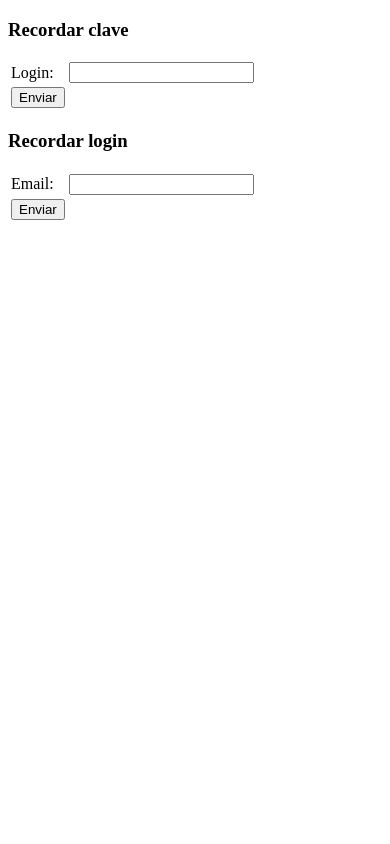
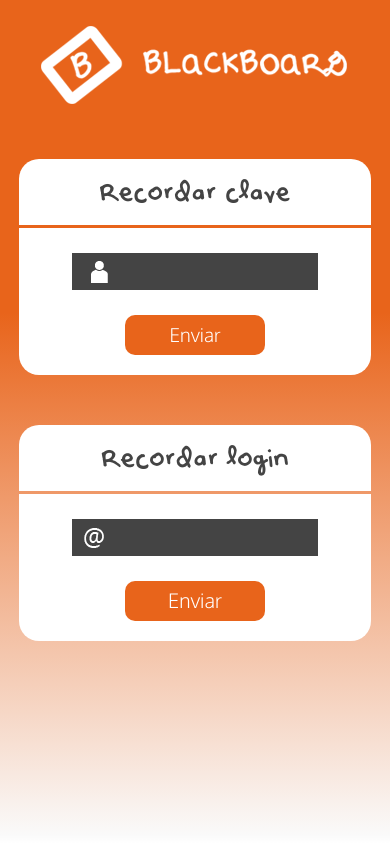
Before and after one commit to Sent09/blackboard, a PHP site: page /usuario/viewolvido.php in a window 390 px wide. Run offline with PHP 8.4, Linux system fonts and the light colour scheme.

Commit message:
Estilos recordar contraseña agregados

```diff
--- a/styles/styles.css
+++ b/styles/styles.css
@@ -87,6 +87,8 @@ body{
     background: linear-gradient(to bottom,  rgba(232,100,27,1) 0%,rgba(232,100,27,1) 37%,rgba(232,100,27,0.84) 47%,rgba(0,0,0,0.02) 99%,rgba(0,0,0,0) 100%); /* W3C */
     filter: progid:DXImageTransform.Microsoft.gradient( startColorstr='#e8641b', endColorstr='#00000000',GradientType=0 ); /* IE6-9 */
     margin: 0 auto;
+    max-height: 1080px;
+    height: 100%;
 }
 
 .logoprincipal{
@@ -129,12 +131,32 @@ body{
     padding-bottom: 15px;
 }
 
+.titulouser{
+    font-family: "Oxygen-Bold";
+    width: 100%;
+    font-size: 25px;
+    text-align: center;
+    color: #444444;
+    padding-top: 15px;
+    padding-bottom: 15px;
+}
+
 .registro{
     width: 100%;
     margin-top: 3px;
     background-color: white;
     border-bottom-left-radius: 20px;
     border-bottom-right-radius: 20px;
+}
+
+.registro2{
+    display: flex;
+    flex-direction: column;
+    width: 100%;
+    max-width: 500px;
+    margin-top: 3px;
+    background-color: white;
+    border-radius: 20px;
 }
 
 .entrar{
@@ -337,7 +359,7 @@ body{
     color: #888888;
 }
 
-@media (max-width: 89.06em){
+@media (max-width: 1424px){
 
     .contenedor-central{
         width: 90%;
@@ -348,9 +370,13 @@ body{
     .div-entrar{
         width: 41%;
     }
+
+    .titulo{
+        font-size: 50px;
+    }
 }
 
-@media (max-width: 60em){
+@media (max-width: 960px){
     .contenedor-central{
         width: 100%;
     }
@@ -360,12 +386,16 @@ body{
     .div-entrar{
         width: 47%;
     }
+
+    .titulo{
+        font-size: 40px;
+    }
 }
 
-@media (max-width: 37.5em){
-    .logoprincipal img{
+@media (max-width: 600px){
+    .logoprincipal a img{
         margin-top: -50px;
-        -ms-content: url("../img/logoprincipalp.png");
+        content: url("../img/logoprincipalp.png");
     }
     .contenedor-central{
         flex-direction: column;
@@ -391,13 +421,17 @@ body{
     }
 }
 
-@media (max-width: 27.25em){
-    .logoprincipal img{
+@media (max-width: 436px){
+    .logoprincipal a img{
         margin-top: -50px;
-        -ms-content: url("../img/logoprincipalp2.png");
+        content: url("../img/logoprincipalp2.png");
     }
     .olvido {
         font-size: 12px;
+    }
+
+    .titulo{
+        font-size: 35px;
     }
 
     .rights{
--- a/usuario/viewolvido.php
+++ b/usuario/viewolvido.php
@@ -3,42 +3,35 @@
     <head>
         <meta charset="UTF-8">
         <title>Blackboard</title>
+        <link rel="stylesheet" type="text/css" href="../styles/styles.css">
     </head>
     <body>
-        <div style="margin:0 auto;width: 400px;" >
-            <div class="panel panel-primary">
-                <div class="panel-heading">
-                    <h3 class="panel-title"><i class="fa"></i> Recordar clave</h3>
+        <div class="container-inicio">
+            <div class="logoprincipal">
+                <a href="../index.php"><img src="../img/logoprincipal.png"/></a>
+            </div>
+            <div class="contenedor-central">
+                <div class="div-registro">
+                    <div class="titulo"><i class="fa"></i> Recordar clave</div>
+                    <div class="registro">
+                        <form id="form-registro" action="phpolvido.php" method="post">
+                            <input id="login" class="form-control" type="text" name="login"/>
+                            <input type="submit" class="btn btn-success" value="Enviar"/>
+                        </form>
+                    </div>
                 </div>
-                <div class="panel-body">
-                    <form action="phpolvido.php" method="post">
-                        <table>
-                            <tr>
-                                <td>Login: </td>
-                                <td><input class="form-control" type="text" name="login"/></td>
-                            </tr>
-                            <tr>
-                                <td><input type="submit" class="btn btn-success" value="Enviar"/></td>
-                            </tr>
-                        </table>
-                   </form>
+                <div class="div-entrar">
+                    <div class="titulo">Recordar login</div>
+                    <div class="entrar">
+                        <form id="form-entrar" action="phpolvido.php" method="post">
+                            <input id="correo" class="form-control" type="email" name="email"/>
+                            <input type="submit" class="btn btn-success" value="Enviar"/>
+                        </form>
+                    </div>
                 </div>
             </div>
         </div>
-        </div>
-        <div  style="margin:0 auto;width: 400px;" >
-            <h3 class="panel-title">Recordar login</h3>
-                <form action="phpolvido.php" method="post">
-                    <table>
-                        <tr>
-                            <td>Email: </td>
-                            <td><input class="form-control" type="email" name="email"/></td>
-                        </tr>
-                        <tr>
-                            <td><input type="submit" class="btn btn-success" value="Enviar"/></td>
-                        </tr>
-                    </table>
-                </form>
-        </div>
-    </body>
+    </div>
+</div>
+</body>
 </html>
```
Also changed, not shown: index.php (+27 -24 lines).
